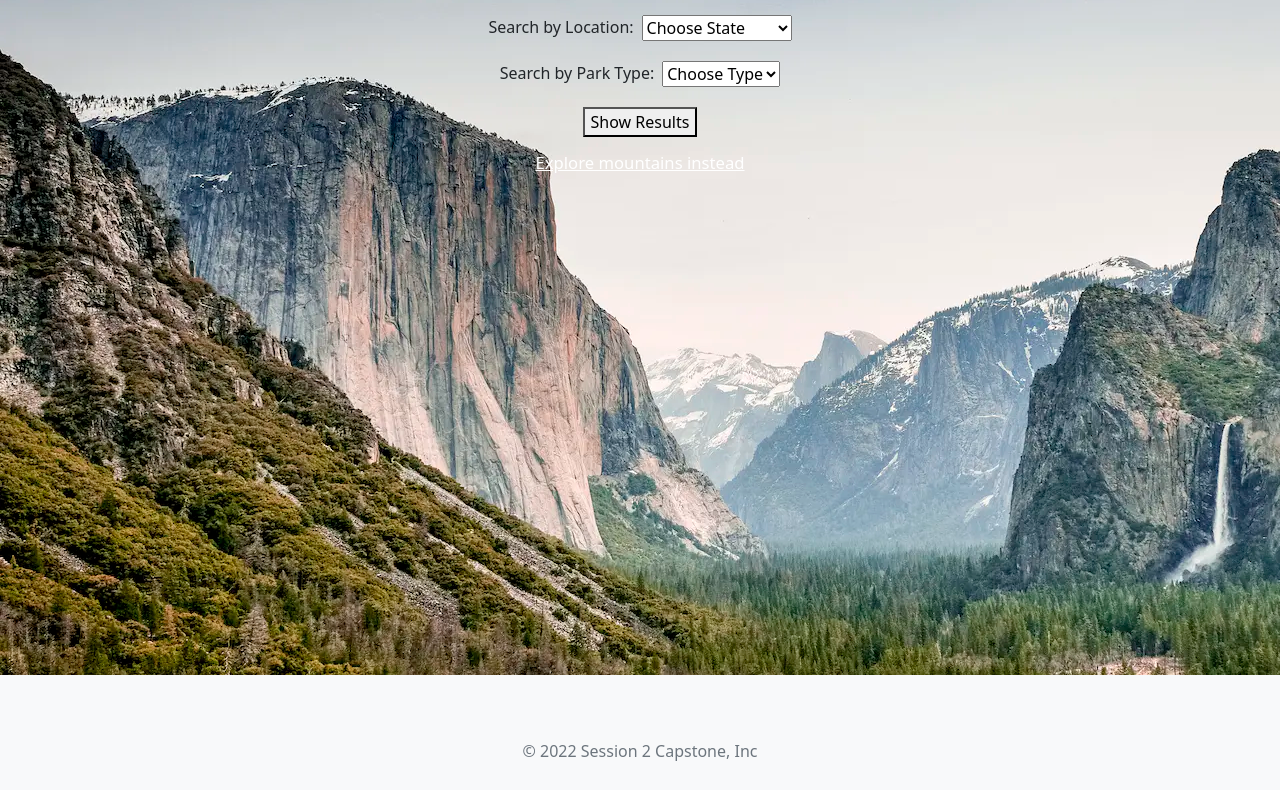
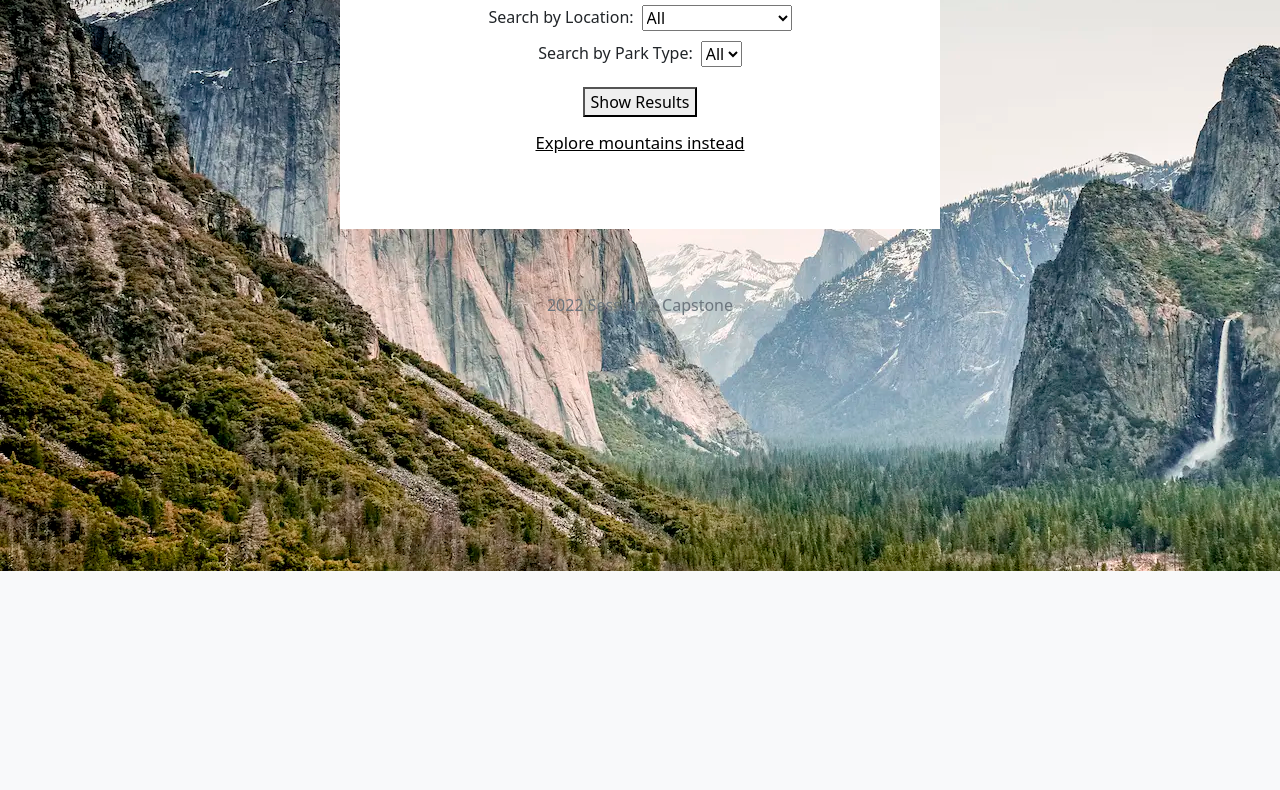
Before and after one commit to uptacamp/session_two, a plain HTML site: page parks.html in a window 1280 px wide. Shown: the part 229-1019 px from the top of the page. After the commit the page ends 800 px from the top, so only its background shows below. Drawn offline with nearby package versions, Linux system fonts and the light colour scheme.

Commit message:
add new json

```diff
--- a/assets/css/styles.css
+++ b/assets/css/styles.css
@@ -1,11 +1,18 @@
-off_body {
+body {
 background-image: url("../../assets/images/yosemite.jpg");
+background-repeat: no-repeat;
 background-color:black;
 }
 
 #home_welcome {
-   background-color:#f0e0e0;
-   height: 800px;
+   background-color: white;
+   width: 600px;
+   margin: auto;
+
+}
+
+#footer {
+   color: white;
 }
 
 #filtered_results_section {
@@ -20,7 +27,7 @@ background-color:black;
 
 .smaller {
    font-size: smaller;
-   color:white;
+   color:black;
 }
 
 .card-text-review {
--- /dev/null
+++ b/assets/scripts/data/park_types.json
@@ -0,0 +1,18 @@
+// 20220922081315
+// https://erics273.github.io/enjoy_the_outdoors_demo/data/parktypes.json
+
+[
+  "National Park",
+  "National Monument",
+  "Recreation Area",
+  "Scenic Trail",
+  "Battlefield",
+  "Historic",
+  "Memorial",
+  "Preserve",
+  "Island",
+  "River",
+  "Seashore",
+  "Trail",
+  "Parkway"
+]
--- a/assets/scripts/scripts.js
+++ b/assets/scripts/scripts.js
@@ -2,7 +2,7 @@
 
     let parks_result = {};
 
-
+    //retrieve parks json file - the primary file driving this page
     async function getParks() {
         let url = 'https://uptacamp.github.io/session_two/assets/scripts/data/national_parks.json';
         try {
@@ -14,13 +14,13 @@
         }
     }
 
-    async function buildParksDropDown() {
+    //from the parks json file, build the locations drop down
+    async function buildLocationsDropDown() {
         parks_result = await getParks();
         let state_list = [];
         let location_dropdown = $('#by_location');
-
         location_dropdown.empty();
-        location_dropdown.append('<option selected="true"> Choose State</option>');
+        location_dropdown.append('<option selected="true">All</option>');
         location_dropdown.prop('selectedIndex', 0);
 
         //cycle through json file to build a sorted drop down list with no dupes
@@ -41,19 +41,41 @@
         function addToDropDown(item) {
             location_dropdown.append($('<option></option>').attr('value', item).text(item));
          }
-       console.log(state_list);
+       //console.log(state_list);
+        }
+
+    //retrieve park types json file - the secondary file driving this page
+    async function getParkTypes() {
+        let url = 'https://uptacamp.github.io/session_two/assets/scripts/data/park_types.json';
+        try {
+            let res2 = fetch(url);
+            JSON.Parse(res2);
+            console.log(res2);
+            return await res2.json();
+
+        } catch (error) {
+            console.log(error);
+        }
+    }
+
+    async function buildParkTypesDropDown() {
+        parks_result = await getParkTypes();
+        let type_list = [];
+        console.log(parks_result)
+        let type_dropdown = $('#by_type');
+        type_dropdown.empty();
+        type_dropdown.append('<option selected="true">All</option>');
+        type_dropdown.prop('selectedIndex', 0);
+
+        type_list.forEach(addToDropDown)
+
+        function addToDropDown(item) {
+            type_dropdown.append($('<option></option>').attr('value', item).text(item));
+         }
+
         }
 
 
-        function showResults(){
-            location_dropdown = $('#by_location');
-            if (location_dropdown.text == "Choose State") {
-                console.log("nothing selected)");
-            } else {
-                console.log(location_dropdown.val());
-            }
-
-        }
 
 
         function DisplayFilteredParksList (byLocation, byType){
@@ -69,27 +91,18 @@
                 if (current_state == query_state){
                     //add to results array
                     matching_results.push(parks_result.parks[i]);
-
-
-
-
-
-
-                } else {
-                    //move on
                 }
-
             }
             //display matching results on screen
             console.log(matching_results);
             for (n = 0; n < matching_results.length; n++){
                 $('#parks_results_table').append('<tr><td>' + matching_results[n].LocationName + ' ' + '</td> <td>' + matching_results[n].City + ' ' + '</td> <td>'+ matching_results[n].State + '</td></tr>');
             }
-
-           // $('#parks_results_table').html('<tr><td>' + matching_results[0].LocationName + ' ' + '</td> <td>' + matching_results[0].City + ' ' + '</td> <td>'+ matching_results[0].State + '</td></tr>');
-
         }
 
 
 
-    buildParksDropDown();
+    //load the page dropdowns
+    buildLocationsDropDown();
+    getParkTypes();
+    // add when ready>buildParkTypeDropDown();
--- a/parks.html
+++ b/parks.html
@@ -12,7 +12,7 @@
     <!-- including my global css-->
      <link rel="stylesheet" href="assets/css/styles.css">
 </head>
-<body class="bg-light">
+<body class="bg-light" background="">
 
     <nav class="navbar navbar-expand-lg navbar-dark bg-dark">
         <div class="container-fluid">
@@ -35,22 +35,22 @@
           </div>
         </div>
     </nav>
-
-    <div class="px-4 py-5 my-5 text-center" id="home_welcome" style="background-image: url('assets/images/yosemite.jpg')">
+    <div class="px-4 py-5 my-5 text-center" id="home_welcome">
+    <!--<div class="px-4 py-5 my-5 text-center" id="home_welcome" style="background-image: url('assets/images/yosemite.jpg')">-->
       <h1 class="display-5 fw-bold">Explore National Parks</h1>
-      <div class="col-lg-6 mx-auto">
+      <div class="col-lg-8 mx-auto">
         <p class="lead mb-4"> </p>
-        <div class="d-grid gap-2 d-sm-flex justify-content-sm-center" style="padding:10px">
+        <div class="d-grid gap-2 d-sm-flex justify-content-sm-center" style="padding-bottom:10px">
           <label for="by_location">Search by Location:</label>
                 <select name="state" id="by_location">
-                    <option value="">Choose State</option>
+                    <option value="">All</option>
 
                 </select>
         </div>
-        <div class="d-grid gap-2 d-sm-flex justify-content-sm-center"  style="padding:10px">
+        <div class="d-grid gap-2 d-sm-flex justify-content-sm-center"  style="padding-bottom:10px">
           <label for="by_type">Search by Park Type:</label>
                 <select name="park_type" id="by_type">
-                    <option value="">Choose Type</option>
+                    <option value="">All</option>
 
                 </select>
         </div>
@@ -89,7 +89,7 @@
     <div class="container">
         <footer class="py-3 my-4">
 
-          <p class="text-center text-muted">&copy; 2022 Session 2 Capstone, Inc</p>
+          <p class="text-center text-muted" style="color:white;">2022 Session 2 Capstone</p>
         </footer>
       </div>
 
```
Also changed, not shown: index.html (+1 -1 lines), mountains.html (+1 -1 lines).
